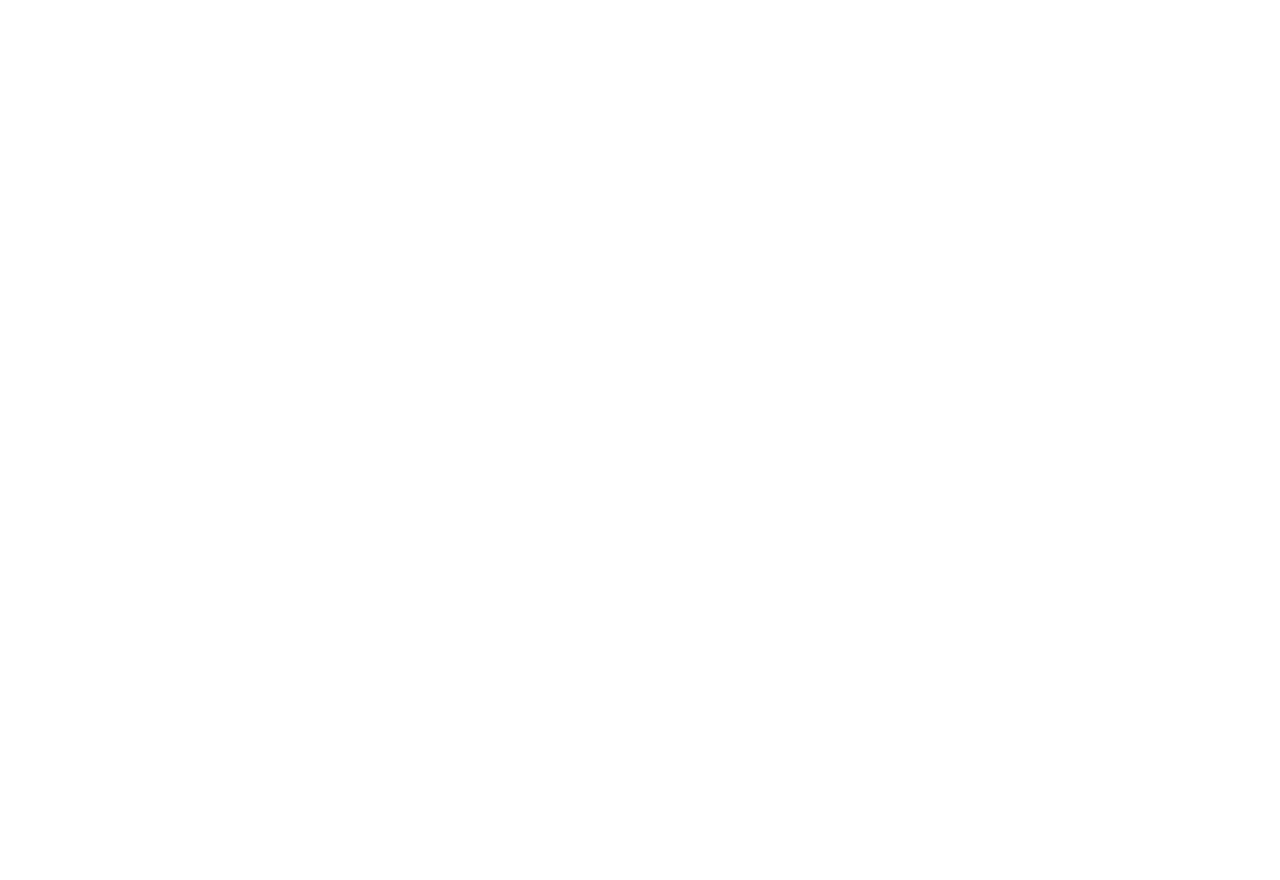
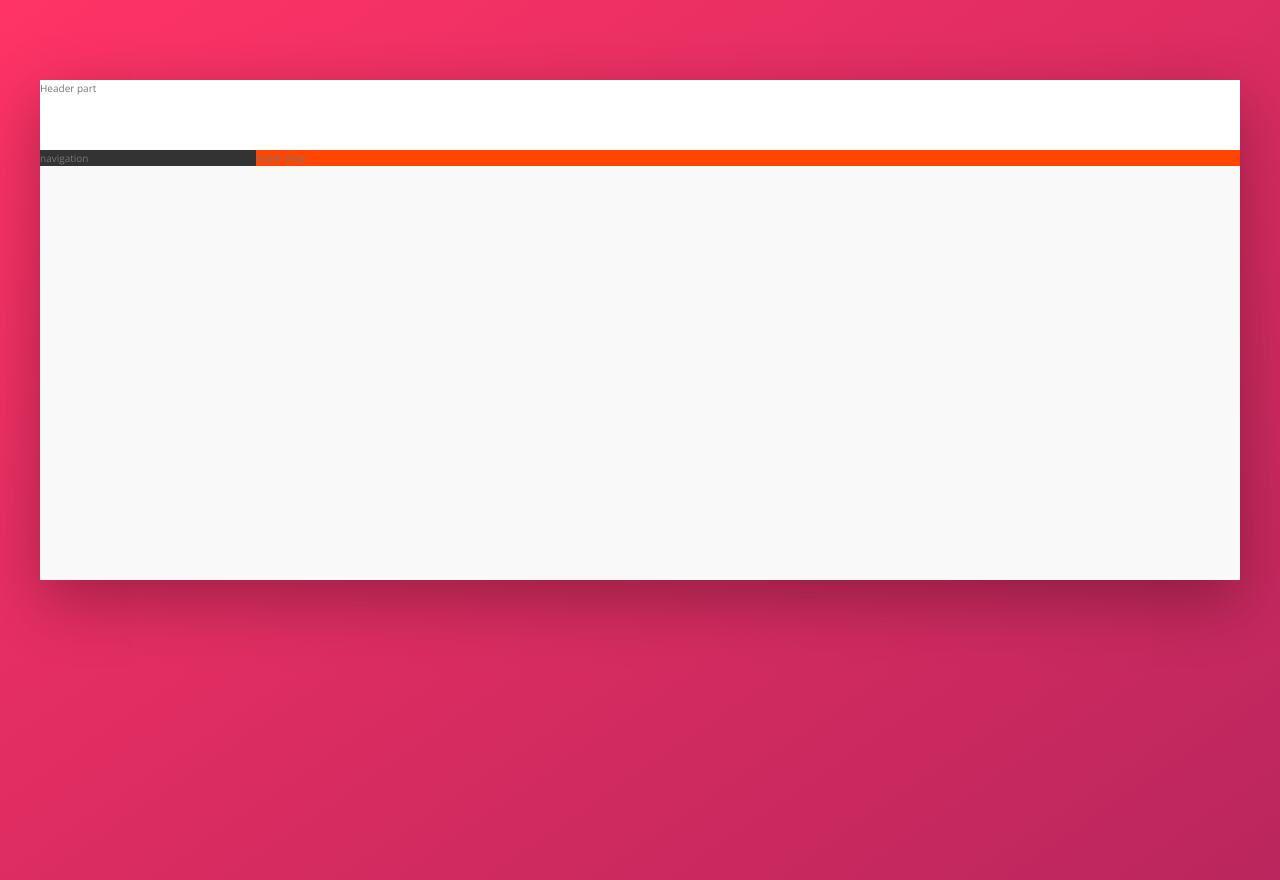
Before and after one commit to mhidalgo83/advanced-css, a website: page index.html in a window 1280 px wide. Before the commit the page ends 800 px from the top, so only its background shows below. Drawn offline with nearby package versions, Linux system fonts and the light colour scheme.

Commit message:
layout complete

```diff
--- a/index.html
+++ b/index.html
@@ -1,16 +1,31 @@
 <!DOCTYPE html>
 <html lang="en">
-    <head>
-        <meta charset="UTF-8">
-        <meta name="viewport" content="width=device-width, initial-scale=1.0">
+  <head>
+    <meta charset="UTF-8" />
+    <meta name="viewport" content="width=device-width, initial-scale=1.0" />
 
-        <link href="https://fonts.googleapis.com/css?family=Open+Sans:300,400,600" rel="stylesheet">
-        <link rel="stylesheet" href="css/style.css">
-        <link rel="shortcut icon" type="image/png" href="img/favicon.png">
+    <link
+      href="https://fonts.googleapis.com/css?family=Open+Sans:300,400,600"
+      rel="stylesheet"
+    />
+    <link rel="stylesheet" href="css/main.css" />
+    <link rel="shortcut icon" type="image/png" href="img/favicon.png" />
 
-        <title>trillo &mdash; Your all-in-one booking app</title>
-    </head>
-    <body>
-
-    </body>
+    <title>trillo &mdash; Your all-in-one booking app</title>
+  </head>
+  <body>
+    <div class="container">
+      <header class="header">
+        Header part
+      </header>
+      <div class="content">
+        <nav class="sidebar">
+          navigation
+        </nav>
+        <main class="hotel-view">
+          Hotel View
+        </main>
+      </div>
+    </div>
+  </body>
 </html>
--- /dev/null
+++ b/sass/_base.scss
@@ -0,0 +1,65 @@
+/*
+COLORS
+
+Primary: #eb2f64
+Primary light: #FF3366
+Primary dark: #BA265D
+
+Grey light 1: #faf9f9
+Grey light 2: #f4f2f2
+Grey light 3: #f0eeee
+Grey light 4: #ccc
+
+Grey dark 1: #333
+Grey dark 2: #777
+Grey dark 3: #999
+
+*/
+:root {
+  --color-primary: #eb2f64;
+  --color-primary-light: #ff3366;
+  --color-primary-dark: #ba265d;
+
+  --color-grey-light-1: #faf9f9;
+  --color-grey-light-2: #f4f2f2;
+  --color-grey-light-3: #f0eeee;
+  --color-grey-light-4: #ccc;
+
+  --color-grey-dark-1: #333;
+  --color-grey-dark-2: #777;
+  --color-grey-dark-3: #999;
+
+  --shadow-dark: 0 2rem 6rem rgba(0, 0, 0, 0.3);
+}
+
+* {
+  margin: 0;
+  padding: 0;
+  box-sizing: border-box;
+}
+
+*,
+*::before,
+*::after {
+  box-sizing: inherit;
+}
+
+html {
+  box-sizing: border-box;
+  font-size: 62.5%; //1rem = 10px; 10px/16px = 62.5%;
+}
+
+body {
+  font-family: "Open Sans", sans-serif;
+  font-weight: 400;
+  line-height: 1.6;
+  color: var(--color-grey-dark-2);
+  background-image: linear-gradient(
+    to right bottom,
+    var(--color-primary-light),
+    var(--color-primary-dark)
+  );
+  background-size: cover;
+  background-repeat: no-repeat;
+  min-height: 100vh;
+}
--- /dev/null
+++ b/sass/_layout.scss
@@ -0,0 +1,27 @@
+.container {
+  max-width: 120rem;
+  margin: 8rem auto;
+  background-color: var(--color-grey-light-1);
+  box-shadow: var(--shadow-dark);
+  min-height: 50rem;
+}
+
+.content {
+  display: flex;
+}
+
+.header {
+  height: 7rem;
+  background-color: #fff;
+  border-bottom: var(--color-grey-light-2);
+}
+
+.sidebar {
+  background-color: var(--color-grey-dark-1);
+  flex: 0 0 18%;
+}
+
+.hotel-view {
+  background-color: orangered;
+  flex: 1;
+}
--- a/sass/main.scss
+++ b/sass/main.scss
@@ -1,17 +1,5 @@
-/*
-COLORS
+@import "base";
 
-Primary: #eb2f64
-Primary light: #FF3366
-Primary dark: #BA265D
+@import "components";
 
-Grey light 1: #faf9f9
-Grey light 2: #f4f2f2
-Grey light 3: #f0eeee
-Grey light 4: #ccc
-
-Grey dark 1: #333
-Grey dark 2: #777
-Grey dark 3: #999
-
-*/
+@import "layout";
```
Also changed, not shown: css/main.css (added), css/style.css (deleted), sass/_components.scss (added), 1 other file.
